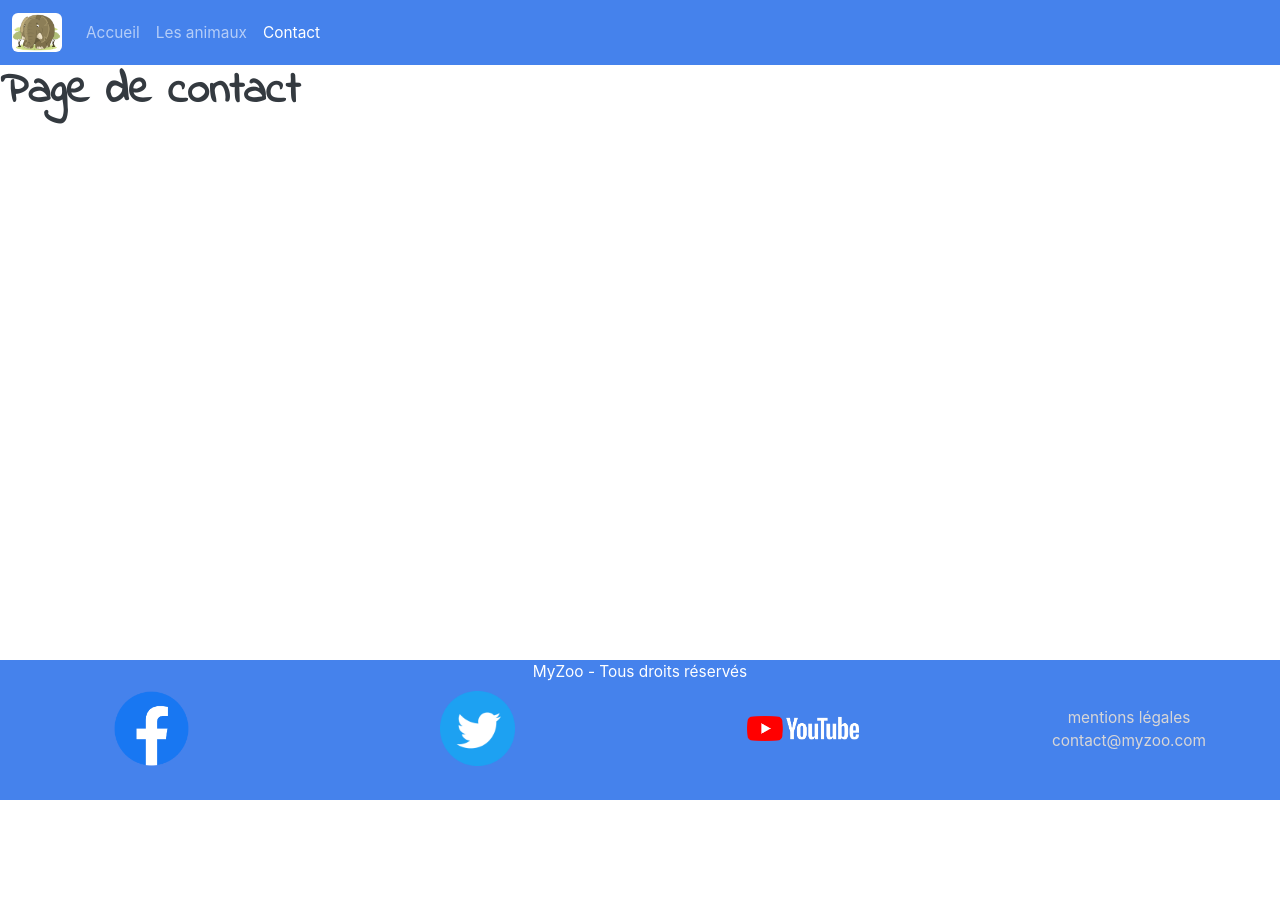
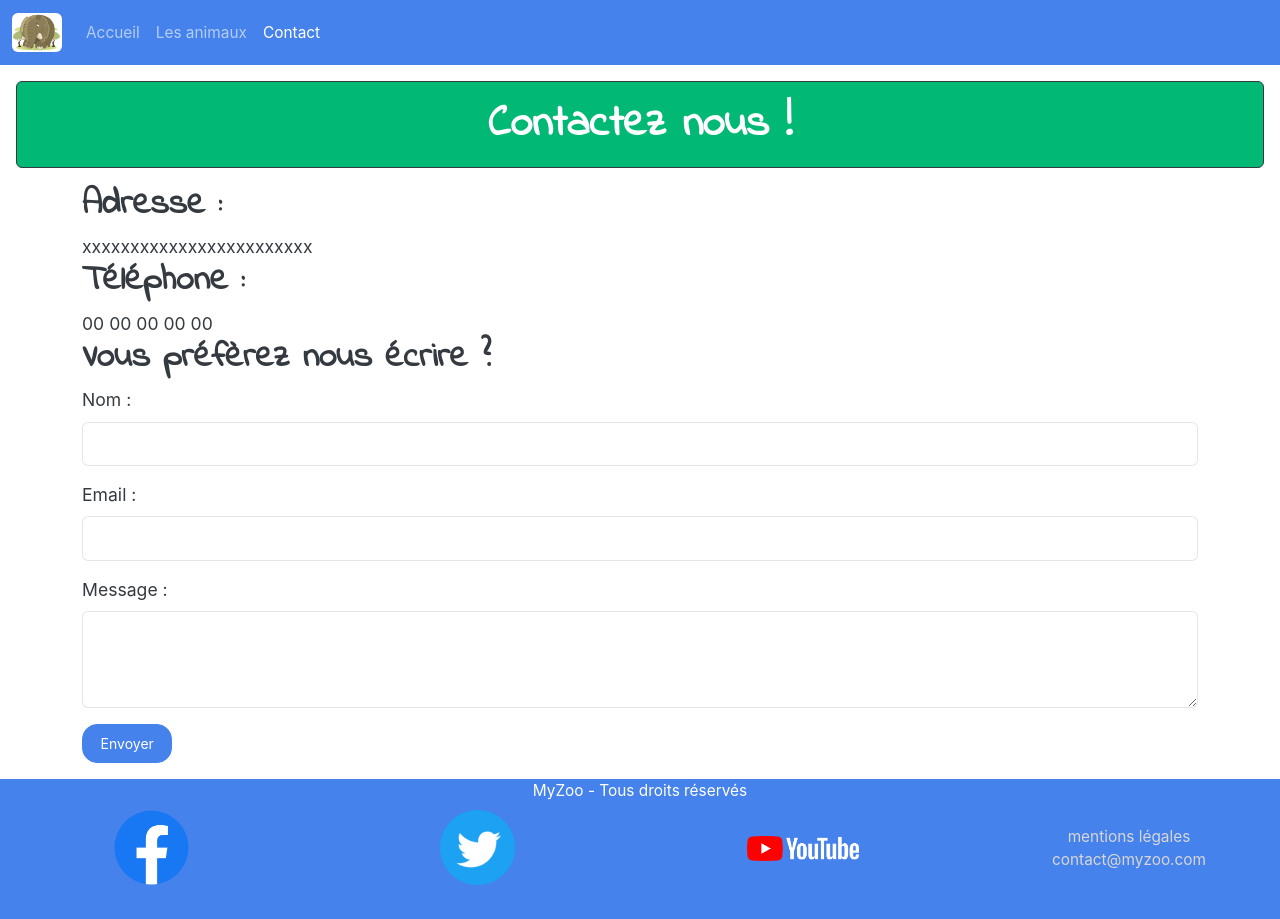
Before and after one commit to EmmanuelBlanchard/FullStack-site-complet-Front-REACT-Et-Back-PHP-MySQL-MVC-POO, a React (Create React App) app in the folder Programmes/03-Module-03-ApplicationFrontEndREACT/myzoo/: page /contact in a window 1280 px wide. Before the commit the page ends 800 px from the top, so only its background shows below. Built offline with nearby package versions, Linux system fonts and the light colour scheme.

Commit message:
03-Module-03-ApplicationFrontEndREACT-16-FormulaireDeContact-ComposantContactEtForm

```diff
--- a/Programmes/03-Module-03-ApplicationFrontEndREACT/myzoo/package.json
+++ b/Programmes/03-Module-03-ApplicationFrontEndREACT/myzoo/package.json
@@ -7,11 +7,13 @@
     "@testing-library/react": "^12.1.2",
     "@testing-library/user-event": "^13.5.0",
     "axios": "^0.25.0",
+    "formik": "^2.2.9",
     "react": "^17.0.2",
     "react-dom": "^17.0.2",
     "react-router-dom": "^5.3.0",
     "react-scripts": "5.0.0",
-    "web-vitals": "^2.1.4"
+    "web-vitals": "^2.1.4",
+    "yup": "^0.32.11"
   },
   "scripts": {
     "start": "react-scripts start",
--- /dev/null
+++ b/Programmes/03-Module-03-ApplicationFrontEndREACT/myzoo/src/containers/Site/Contact/Contact.js
@@ -0,0 +1,27 @@
+import React, { Component } from 'react';
+import TitleH1 from '../../../components/UI/Titles/TitleH1';
+import Form from './Form/Form';
+
+class Contact extends Component {
+    componentDidMount = () => {
+        document.title = "Page de contact";
+    }
+
+    render() {
+        return (
+            <>
+                <TitleH1 bgColor="bg-success">Contactez nous !</TitleH1>
+                <div className="container">
+                    <h2>Adresse : </h2>
+                    xxxxxxxxxxxxxxxxxxxxxxxx
+                    <h2>Téléphone : </h2>
+                    00 00 00 00 00
+                    <h2>Vous préfèrez nous écrire ? </h2>
+                    <Form />
+                </div>
+            </>
+        );
+    }
+}
+
+export default Contact;
--- /dev/null
+++ b/Programmes/03-Module-03-ApplicationFrontEndREACT/myzoo/src/containers/Site/Contact/Form/Form.js
@@ -0,0 +1,70 @@
+import React from 'react';
+import {withFormik} from 'formik';
+import * as Yup from 'yup';
+
+const Formulaire = (props) => (
+    <>
+        <form>
+            <div className="mb-3">
+                <label htmlFor="name" className="form-label">Nom : </label>
+                <input type="text" className="form-control" id="name" aria-describedby="nameHelp"
+                    name="name"
+                    onChange={props.handleChange}
+                    value={props.values.nom}
+                    onBlur={props.handleBlur}
+                />
+                {
+                    props.touched.name && props.errors.name && <span style={{color:"red"}}>{props.errors.name}</span>
+                }
+            </div>
+            <div className="mb-3">
+                <label htmlFor="email" className="form-label">Email : </label>
+                <input type="email" className="form-control" id="email" aria-describedby="emailHelp"
+                    name="email"
+                    onChange={props.handleChange}
+                    value={props.values.email}
+                    onBlur={props.handleBlur}
+                />
+                {
+                    props.touched.email && props.errors.email && <span style={{color:"red"}}>{props.errors.email}</span>
+                }
+            </div>
+            <div className="mb-3">
+                <label htmlFor="message" className="form-label">Message : </label>
+                <textarea className="form-control" id="message" rows="3"
+                    name="message"
+                    onChange={props.handleChange}
+                    value={props.values.message}
+                    onBlur={props.handleBlur}
+                ></textarea>
+                {
+                    props.touched.message && props.errors.message && <span style={{color:"red"}}>{props.errors.message}</span>
+                }
+            </div>
+
+            <button type="submit" className="btn btn-primary mb-3" onClick={props.handleSubmit}>Envoyer</button>
+        </form>
+    </>
+);
+
+export default withFormik({
+    mapPropsToValues : () => ({
+        name:"",
+        email:"",
+        message:""
+    }),
+    validationSchema : Yup.object().shape({
+        name: Yup.string()
+            .min(5,"Le nom doit avoir plus de 5 caractères")
+            .required("Le nom est obligatoire !"),
+        email: Yup.string()
+            .email("L'email n'a pas le bon format")
+            .required("L'email est obligatoire"),
+        message : Yup.string()
+            .min(50,"Le message doit faire plus de 50 caractères")
+            .max(200,"Le message doit faire moins de 200 caractères")
+    }),
+    handleSubmit: (values) => {
+        alert("Message Envoyé");
+    }
+})(Formulaire);
--- a/Programmes/03-Module-03-ApplicationFrontEndREACT/myzoo/src/containers/Site/Site.js
+++ b/Programmes/03-Module-03-ApplicationFrontEndREACT/myzoo/src/containers/Site/Site.js
@@ -5,6 +5,7 @@ import Home from './Home/Home';
 import Application from './Application/Application';
 import Error from '../../components/Error/Error';
 import Footer from '../../components/UI/Footer/Footer';
+import Contact from './Contact/Contact';
 
 class Site extends Component {
     render() {
@@ -14,7 +15,7 @@ class Site extends Component {
                     <NavBar />
                     <Switch>
                         <Route path="/animaux" exact render={() => <Application />} />
-                        <Route path="/contact" exact render={() => <h1>Page de contact</h1>} />
+                        <Route path="/contact" exact render={() => <Contact />} />
                         <Route path="/" exact render={() => <Home />} />
                         <Route render={() => <Error type="404">La page n'existe pas</Error>} />
                     </Switch>
```
Also changed, not shown: 1 other file (tests, documents, lock files or other folders).
